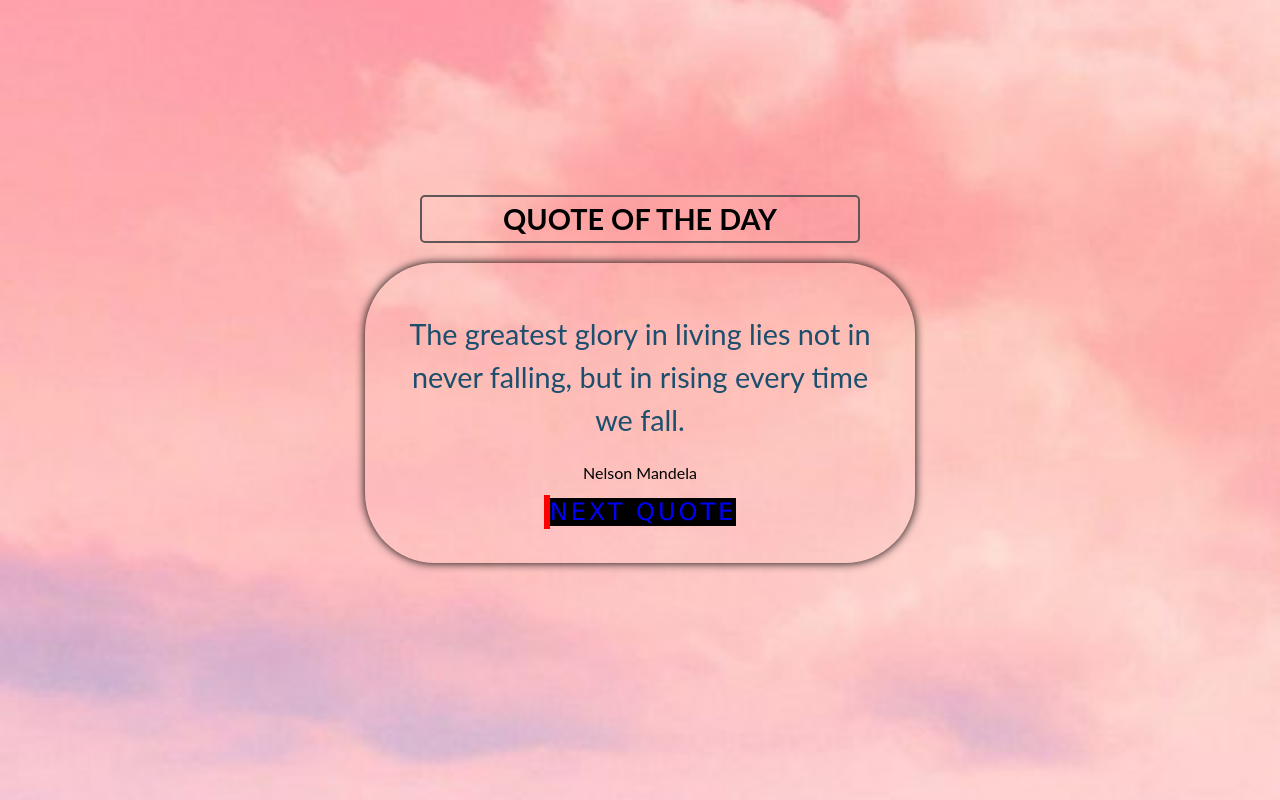
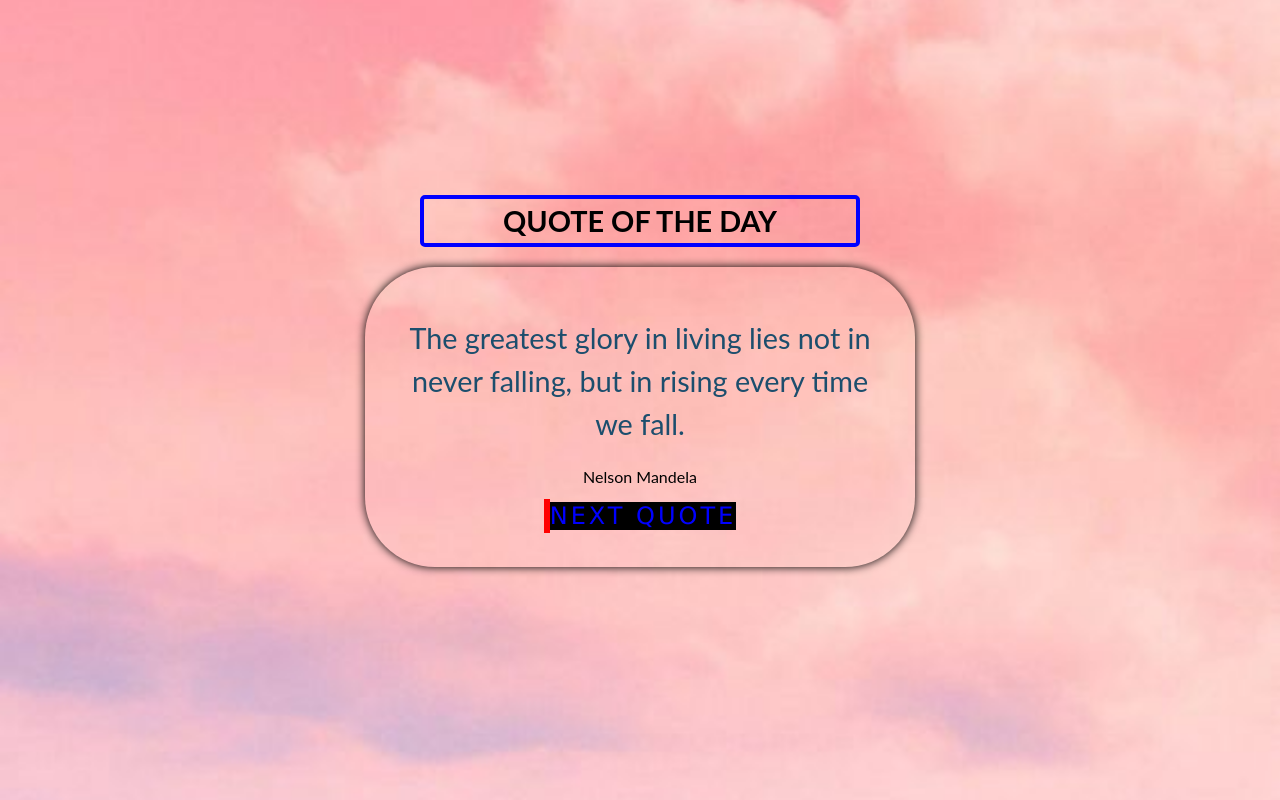
Before and after one commit to Sivasish48/Quote-generator, a plain HTML site: page index.html in a window 1280 px wide. Drawn offline with Linux system fonts and the light colour scheme.

Commit message:
Update style.css

```diff
--- a/style.css
+++ b/style.css
@@ -26,6 +26,10 @@ body{
     width: 80%;
     margin: 20px auto;
     border-radius: 5px;
+}
+.header{
+    border: solid 4px #00f;
+    transition:0.3s;
 }
 .main-content {
     width: 100%;
```
